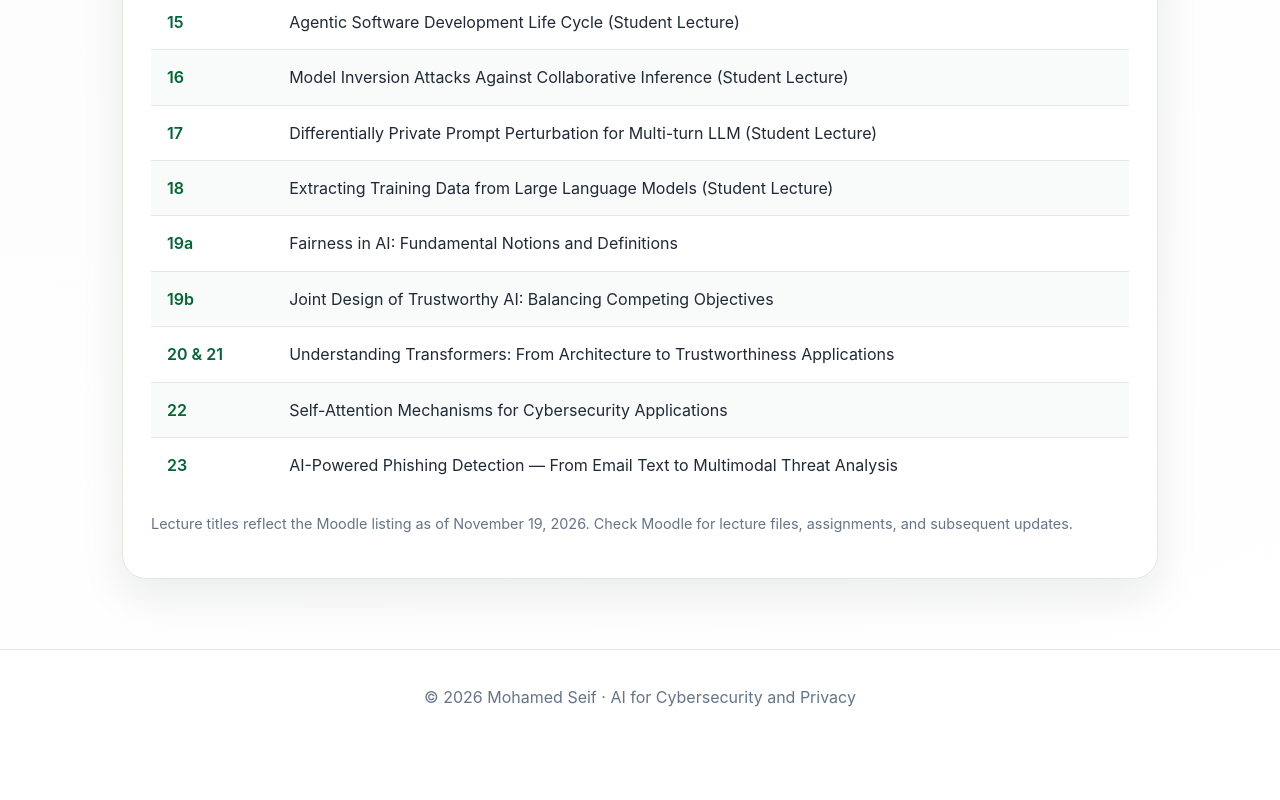
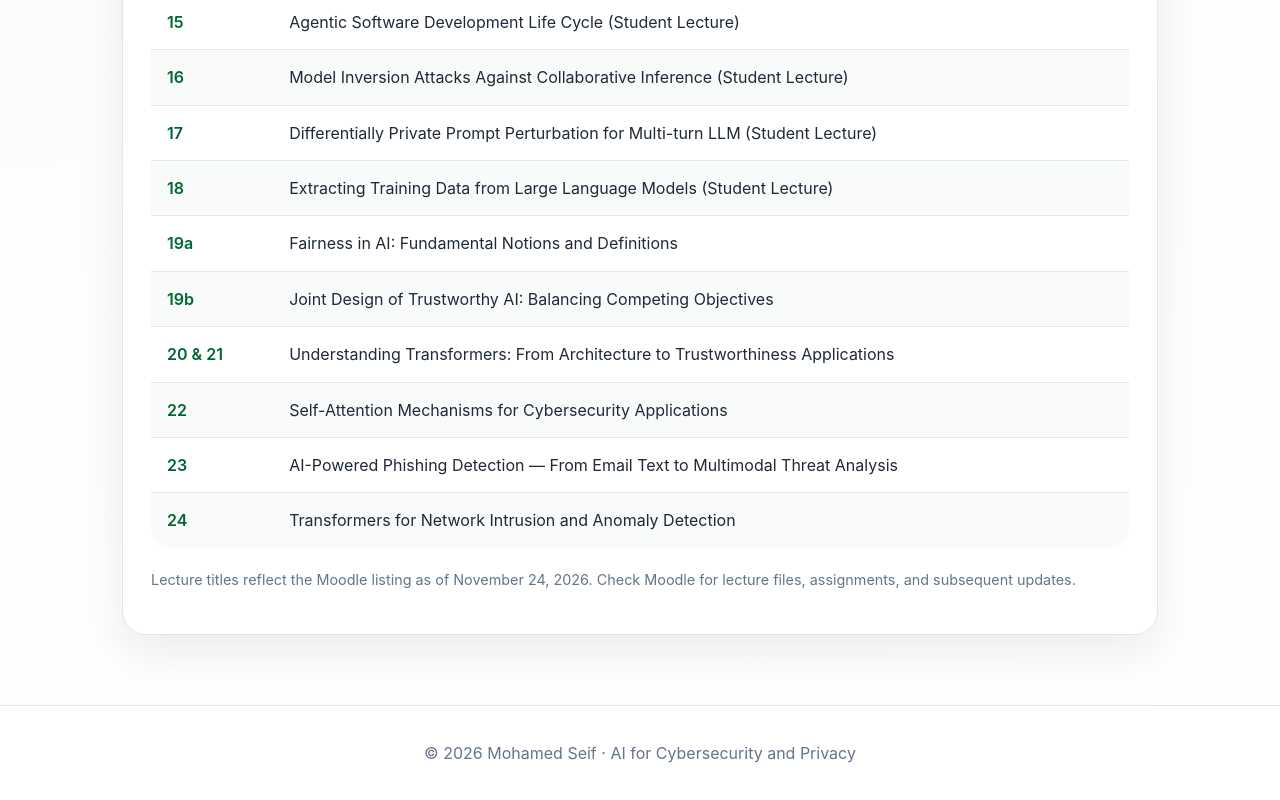
Before and after one commit to m-seif2026/CSI4580-5580, a plain HTML site: page index.html in a window 1280 px wide. Shown: the part 2481-3281 px from the top of the page. Before the commit the page ends 3226 px from the top, so only its background shows below. Drawn offline with Linux system fonts and the light colour scheme.

Commit message:
Update lecture date and add new lecture title

```diff
--- a/index.html
+++ b/index.html
@@ -310,12 +310,19 @@
             </td>
           </tr>
 
+            <td>24</td>
+            <td>
+          Transformers for Network Intrusion and Anomaly Detection
+            </td>
+          </tr>
+
+
         </tbody>
 
       </table>
 
       <p class="schedule-note">
-        Lecture titles reflect the Moodle listing as of November 19, 2026.
+        Lecture titles reflect the Moodle listing as of November 24, 2026.
         Check Moodle for lecture files, assignments, and subsequent updates.
       </p>
 
```
